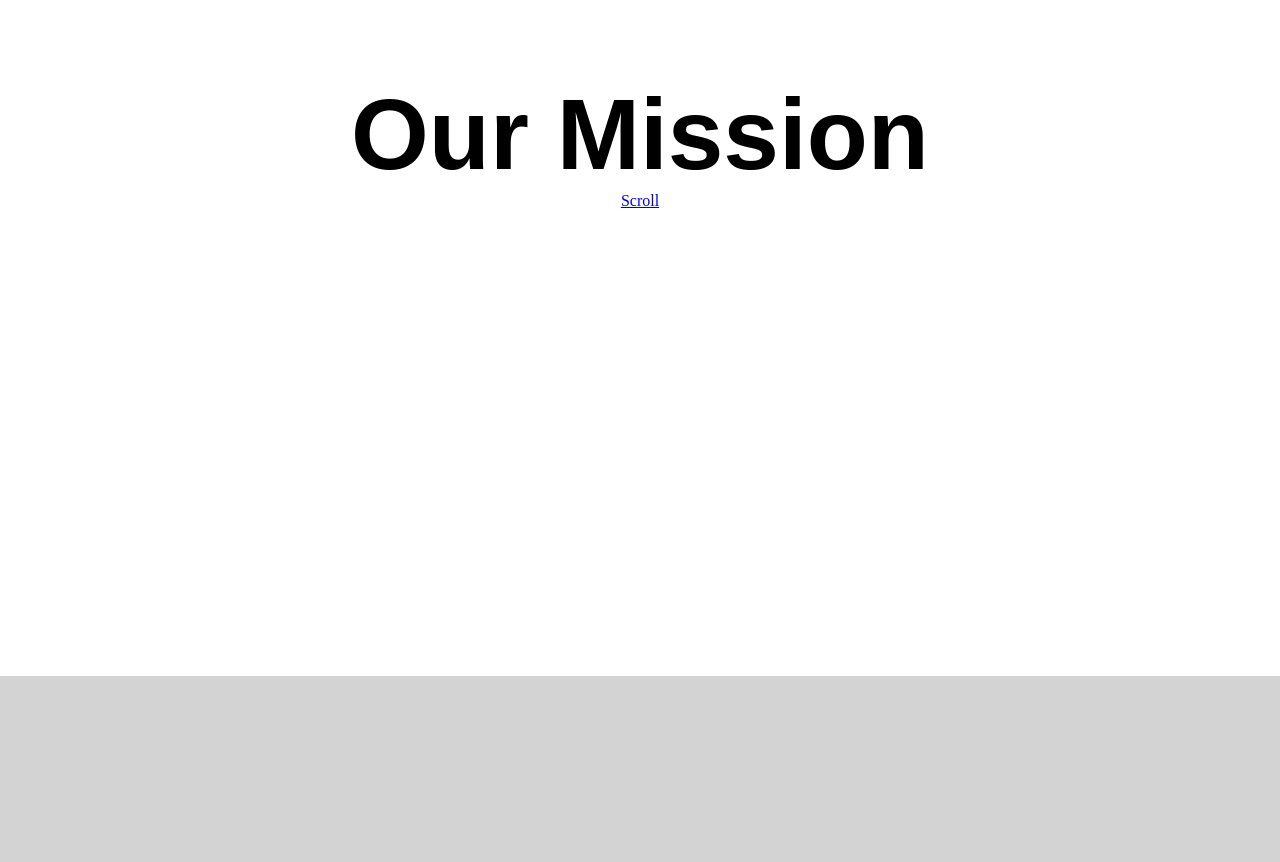
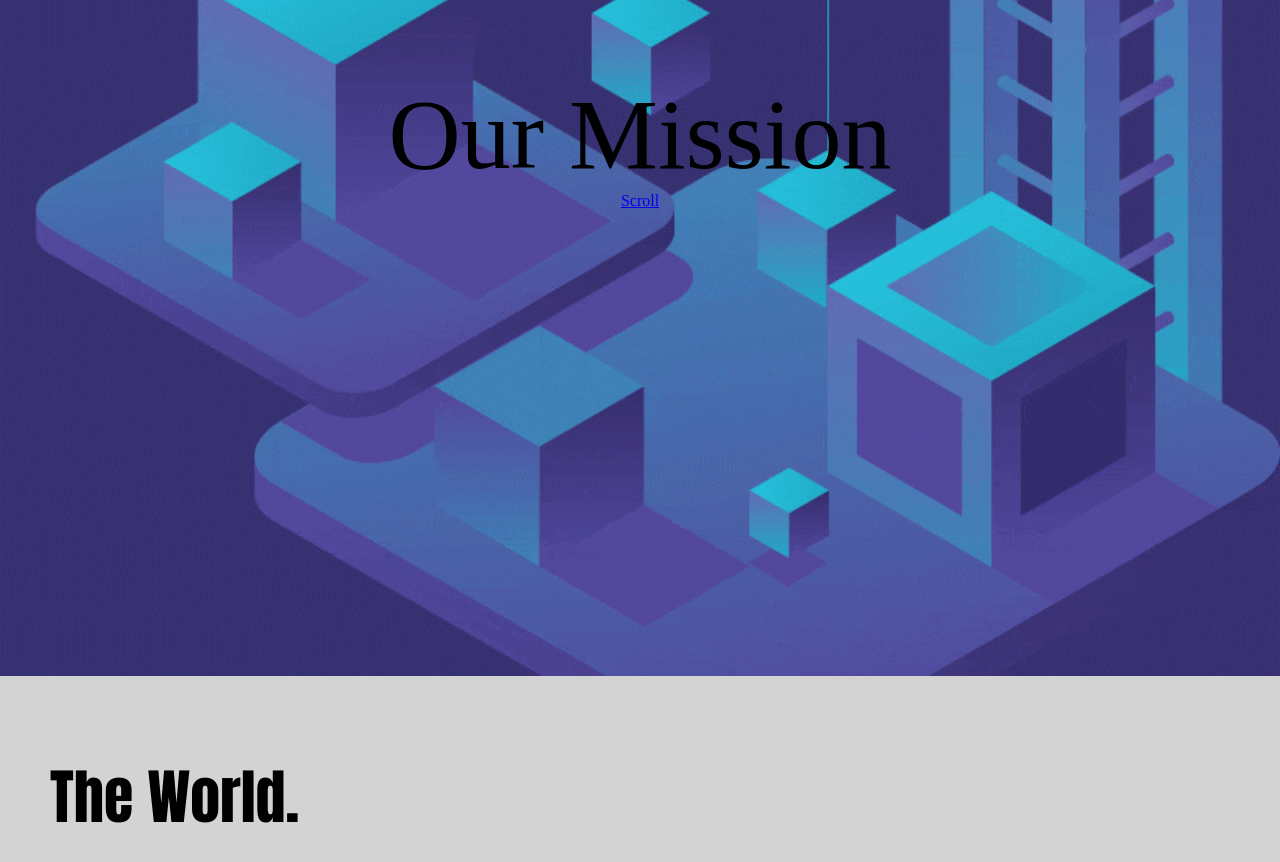
Before and after one commit to internationalcodeintiative/first-website, a plain HTML site: page about.html in a window 1280 px wide. Shown: the part 284-1146 px from the top of the page. Drawn offline with Linux system fonts and the light colour scheme; a web font is replaced by a local one.

Commit message:
Add another section to about page

```diff
--- a/about.html
+++ b/about.html
@@ -38,6 +38,9 @@
 
       <div class="about">
 	<div class="mission">
+	  <div class="subtitle">
+	     The World.
+	  </div>
 	</div>
 	<div class="team">
 	</div>
--- a/css/about.css
+++ b/css/about.css
@@ -14,6 +14,13 @@ body {
 .top-container {
   position: relative;
 
+  background: url("../images/codeblocks.gif") no-repeat center center fixed;
+  -webkit-background-size: cover;
+  -moz-background-size: cover;
+  -o-background-size: cover;
+  background-size: cover;
+  /* background-color: skyblue; */
+
   width: 100%;
   min-height: 960px;
 }
@@ -26,7 +33,7 @@ body {
 .container {
   position: relative;
 
-  /* background: url("../images/background3.png") no-repeat center center fixed; */
+  /* background: url("../images/world.jpg") no-repeat center center fixed; */
   /* -webkit-background-size: cover; */
   /* -moz-background-size: cover; */
   /* -o-background-size: cover; */
@@ -40,10 +47,18 @@ body {
 .title {
     text-align: center;
     font-size: 100px;
-    font-weight: bolder;
-    font-family: sans-serif, "Impact";
+    /* font-weight: bolder; */
+    font-family: 'itc_avant_garde_gothicbold';
     color: black;
     margin-top: 100px;
+}
+
+.subtitle {
+    text-align: left;
+    padding-top: 75px;
+    padding-left: 50px;
+    font-size: 60px;
+    font-family: "Impact", sans-serif;
 }
 
 .column-1 {
```
Also changed, not shown: images/codeblocks.gif (added), images/world.jpg (added).
